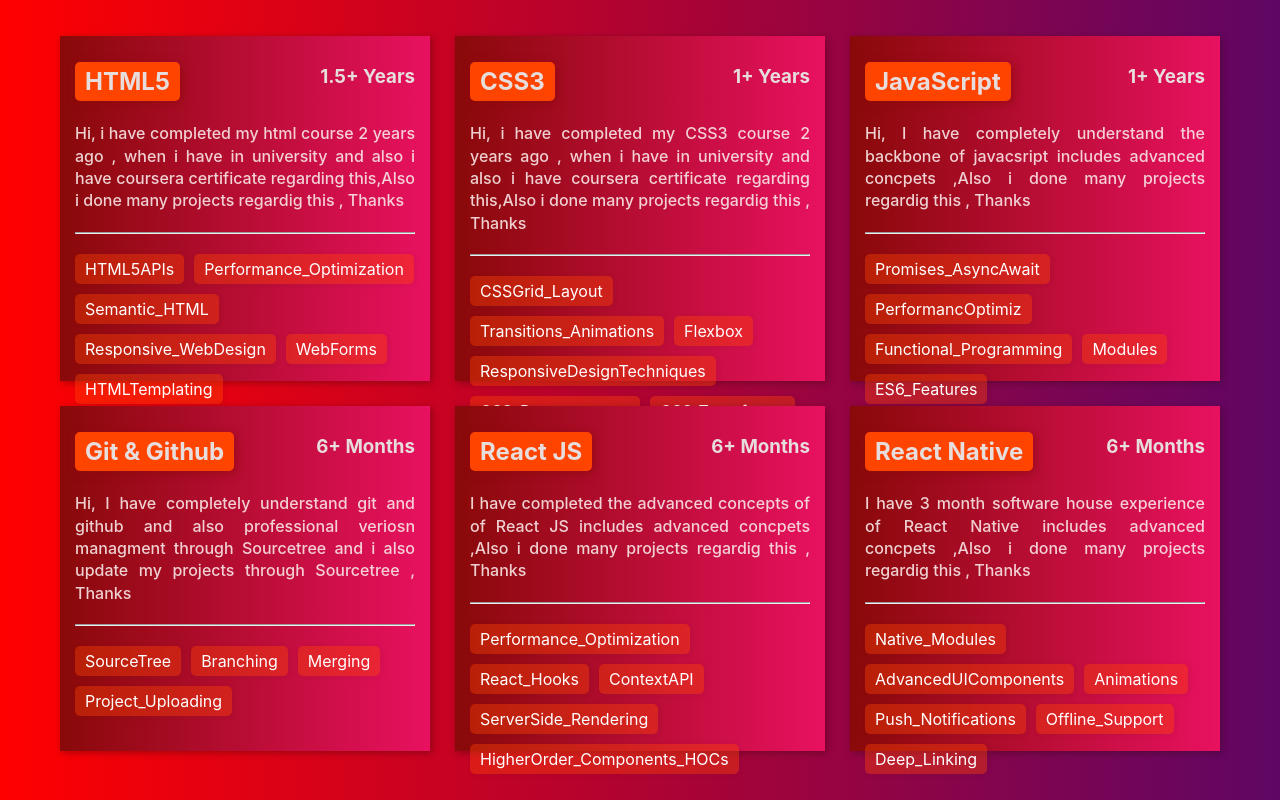
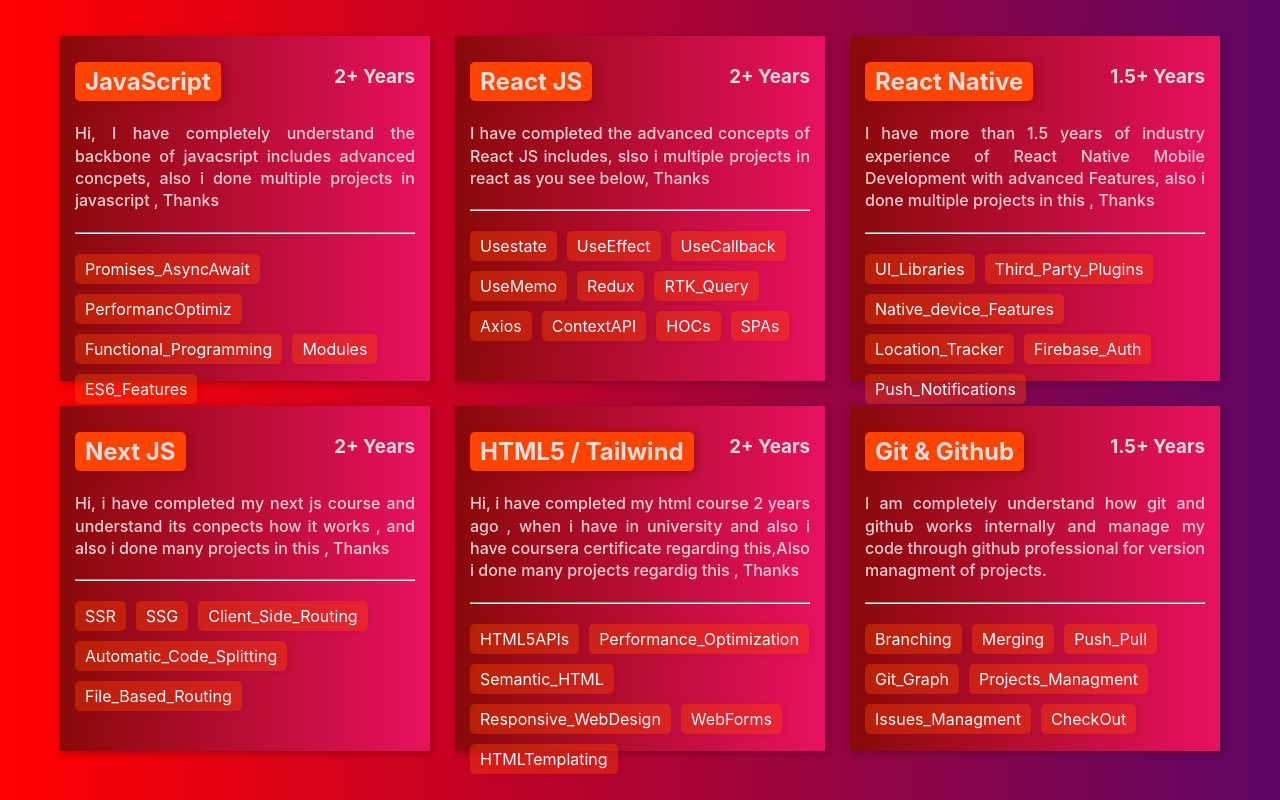
Before and after one commit to abrar0123/React_Web, a React (Create React App) app: page / in a window 1280 px wide. Shown: the part 660-1460 px from the top of the page. Built offline with nearby package versions, Linux system fonts and the light colour scheme.

Commit message:
update changes

```diff
--- a/src/components/courseSection/courseSection.js
+++ b/src/components/courseSection/courseSection.js
@@ -5,88 +5,53 @@
 
 const CourseSection = () => {
   const mycourses = [
-    {
-      id: 1,
-      name: "HTML5",
-      t: { a: { b: 20, a: 10, c: 30 } },
-      topics: {
-        HTML5APIs: [
-          "Geolocation API",
-          "Drag and Drop API",
-          " Web Storage API",
-          "Web Workers API",
-        ],
-        Performance_Optimization: [],
+    // {
+    //   id: 2,
+    //   name: "CSS3",
+    //   topics: {
+    //     CSSGrid_Layout: [
+    //       "reate complex and responsive layouts with ease",
+    //       "grid areas",
+    //       " rows and columns",
+    //       "using grid-based",
+    //       "alignment and positioning",
+    //     ],
+    //     Transitions_Animations: [
+    //       "transition",
+    //       "transform",
+    //       "keyframes, and animation",
+    //     ],
+    //     Flexbox: [
+    //       " build flexible and dynamic layouts,",
+    //       "align and distribute content within containers",
+    //       "handle responsive design challenges.",
+    //     ],
 
-        Semantic_HTML: ["Header", "Footer", "Nav", "article", "section"],
-        Responsive_WebDesign: [
-          "media queries",
-          "flexible grids",
-          "fluid images",
-        ],
-        WebForms: [
-          "form elements",
-          "form validation",
-          "handling form with JavaScript",
-        ],
-
-        HTMLTemplating: [
-          "resuable components",
-          "Handlebars",
-          "Mustache",
-          "JSX to generate dynamic HTML ",
-        ],
-      },
-      exp: "1.5+ Years",
-      des: "Hi, i have completed my html course 2 years ago , when i have in university and also i have coursera certificate regarding this,Also i done many projects regardig this , Thanks ",
-    },
-    {
-      id: 2,
-      name: "CSS3",
-      topics: {
-        CSSGrid_Layout: [
-          "reate complex and responsive layouts with ease",
-          "grid areas",
-          " rows and columns",
-          "using grid-based",
-          "alignment and positioning",
-        ],
-        Transitions_Animations: [
-          "transition",
-          "transform",
-          "keyframes, and animation",
-        ],
-        Flexbox: [
-          " build flexible and dynamic layouts,",
-          "align and distribute content within containers",
-          "handle responsive design challenges.",
-        ],
-
-        ResponsiveDesignTechniques: [
-          "media queries",
-          "fluid layouts",
-          "flexible images",
-          "mobile-first",
-          "desktop-first",
-        ],
-        CSS_Preprocessors: [
-          "Sass to improve productivity",
-          "organize stylesheets",
-          " use variables and mixins",
-          "leverage advanced features",
-          "nesting and inheritance",
-        ],
-        CSS_Transforms: [
-          "Applying 2D and 3D transformations to create interactive and visually appealing effects",
-          "scaling",
-          "rotating",
-          "skewing",
-          "translating",
-        ],
-      },
-      exp: "1+ Years",
-      des: "Hi, i have completed my CSS3 course 2 years ago , when i have in university and also i have coursera certificate regarding this,Also i done many projects regardig this , Thanks ",
-    },
+    //     ResponsiveDesignTechniques: [
+    //       "media queries",
+    //       "fluid layouts",
+    //       "flexible images",
+    //       "mobile-first",
+    //       "desktop-first",
+    //     ],
+    //     CSS_Preprocessors: [
+    //       "Sass to improve productivity",
+    //       "organize stylesheets",
+    //       " use variables and mixins",
+    //       "leverage advanced features",
+    //       "nesting and inheritance",
+    //     ],
+    //     CSS_Transforms: [
+    //       "Applying 2D and 3D transformations to create interactive and visually appealing effects",
+    //       "scaling",
+    //       "rotating",
+    //       "skewing",
+    //       "translating",
+    //     ],
+    //   },
+    //   exp: "1+ Years",
+    //   des: "Hi, i have completed my CSS3 course 2 years ago , when i have in university and also i have coursera certificate regarding this,Also i done many projects regardig this , Thanks ",
+    // },
     {
       id: 3,
       topics: {
@@ -129,82 +94,152 @@
           "graph traversal",
         ],
       },
-      name: "JavaScript",
-      exp: "1+ Years",
-      des: "Hi, I have completely understand the backbone of javacsript includes advanced concpets ,Also i done many projects regardig this , Thanks ",
+      name: "JavaScript ",
+      exp: "2+ Years",
+      des: "Hi, I have completely understand the backbone of javacsript includes advanced concpets, also i done multiple projects in javascript , Thanks ",
     },
-    {
-      id: 4,
 
-      name: "Git & Github",
-      topics: {
-        SourceTree: [],
-        Branching: [],
-        Merging: [],
-        Project_Uploading: [],
-      },
-      exp: "6+ Months",
-      des: "Hi, I have completely understand git and github and also professional veriosn managment through Sourcetree and i also update my projects through Sourcetree  , Thanks ",
-    },
     {
       id: 5,
       topics: {
-        Performance_Optimization: [
-          "memoization",
-          "useMemo, and useCallback",
-          "to prevent unnecessary renders",
-          " improve rendering speed",
-        ],
-        React_Hooks: [
-          "UseState",
-          "useContext",
-          "useReducer",
-          "useCallback",
-          " manage state and side effects",
-        ],
+        // Performance_Optimization: [
+        //   "memoization",
+        //   "useMemo, and useCallback",
+        //   "to prevent unnecessary renders",
+        //   " improve rendering speed",
+        // ],
+        Usestate: [],
+        UseEffect: [],
+        UseCallback: [],
+        UseMemo: [],
+        Redux: [],
+        RTK_Query: [],
+        Axios: [],
+
+        // React_Hooks: [
+        //   "UseState",
+        //   "useContext",
+        //   "useReducer",
+        //   "useCallback",
+        //   " manage state and side effects",
+        // ],
         ContextAPI: [
           "global state management",
           " avoid prop drilling",
           "in larger applications",
         ],
-        ServerSide_Rendering: [
-          "Next.js",
-          "improve initial page load time and SEO.",
-        ],
-        HigherOrder_Components_HOCs: [
-          "how to create reusable and composable components that enhance the functionality of other components.",
-        ],
+        HOCs: [],
+        SPAs: [],
+
+        // ServerSide_Rendering: [
+        //   "Next.js",
+        //   "improve initial page load time and SEO.",
+        // ],
+        // HigherOrder_Components_HOCs: [
+        //   "how to create reusable and composable components that enhance the functionality of other components.",
+        // ],
       },
       name: "React JS",
-      exp: "6+ Months",
-      des: "I have completed the advanced concepts of  of React JS includes advanced concpets ,Also i done many projects regardig this , Thanks ",
+      exp: "2+ Years",
+      des: "I have completed the advanced concepts of React JS includes, slso i multiple projects in react as you see below, Thanks ",
     },
     {
       id: 6,
       topics: {
-        Native_Modules: [
+        UI_Libraries: [],
+        // RN_Cli: [],
+        // RN_Expo: [],
+        Third_Party_Plugins: [],
+        Native_device_Features: [
           "native code of the target platform",
           "device-specific APIs",
           "functionality",
         ],
-        AdvancedUIComponents: [
-          "React Native Elements, React Native Paper, or styled-components to create custom, polished, and reusable UI components.",
-        ],
-        Animations: [
-          "Animated API to create smooth and interactive animations in your React Native apps.",
-        ],
+        Location_Tracker: [],
+        Firebase_Auth: [],
+        // AdvancedUIComponents: [
+        //   "React Native Elements, React Native Paper, or styled-components to create custom, polished, and reusable UI components.",
+        // ],
+        // Animations: [
+        //   "Animated API to create smooth and interactive animations in your React Native apps.",
+        // ],
         Push_Notifications: [
           "Firebase Cloud Messaging (FCM) or Apple Push Notification service (APNs).",
         ],
-        Offline_Support: ["AsyncStorage or SQLite to store and retrieve data"],
+        // Offline_Support: ["AsyncStorage or SQLite to store and retrieve data"],
 
-        Deep_Linking: [
-          "app to respond to specific URLs or links, enabling deep integration with the device's operating system.",
+        // Deep_Linking: [
+        //   "app to respond to specific URLs or links, enabling deep integration with the device's operating system.",
+        // ],
+      },
+      name: "React Native",
+      exp: "1.5+ Years",
+      des: "I have more than 1.5 years of industry experience of React Native Mobile Development with advanced Features, also i done multiple projects in this , Thanks ",
+    },
+    {
+      id: 7,
+      name: "Next JS ",
+      t: { a: { b: 20, a: 10, c: 30 } },
+      topics: {
+        SSR: [],
+        SSG: [],
+        Client_Side_Routing: [],
+        Automatic_Code_Splitting: [],
+        Automatic_Code_Splitting: [],
+        File_Based_Routing: [],
+      },
+      exp: "2+ Years",
+      des: "Hi, i have completed my next js course and understand its conpects how it works , and also i done many projects in this , Thanks ",
+    },
+    {
+      id: 1,
+      name: "HTML5 / Tailwind",
+      t: { a: { b: 20, a: 10, c: 30 } },
+      topics: {
+        HTML5APIs: [
+          "Geolocation API",
+          "Drag and Drop API",
+          " Web Storage API",
+          "Web Workers API",
+        ],
+        Performance_Optimization: [],
+
+        Semantic_HTML: ["Header", "Footer", "Nav", "article", "section"],
+        Responsive_WebDesign: [
+          "media queries",
+          "flexible grids",
+          "fluid images",
+        ],
+        WebForms: [
+          "form elements",
+          "form validation",
+          "handling form with JavaScript",
+        ],
+
+        HTMLTemplating: [
+          "resuable components",
+          "Handlebars",
+          "Mustache",
+          "JSX to generate dynamic HTML ",
         ],
       },
-      name: "React Native",
-      exp: "6+ Months",
-      des: "I have 3 month software house experience of React Native includes advanced concpets ,Also i done many projects regardig this , Thanks ",
+      exp: "2+ Years",
+      des: "Hi, i have completed my html course 2 years ago , when i have in university and also i have coursera certificate regarding this,Also i done many projects regardig this , Thanks ",
+    },
+    {
+      id: 4,
+      name: "Git & Github",
+      topics: {
+        Branching: [],
+        Merging: [],
+        Push_Pull: [],
+        Git_Graph: [],
+        Projects_Managment: [],
+        Issues_Managment: [],
+        CheckOut: [],
+      },
+      exp: "1.5+ Years",
+      des: "I am completely understand how git and github works internally and manage my code through github professional for version managment of projects. ",
     },
   ];
 
--- a/src/components/headersection/headersection.js
+++ b/src/components/headersection/headersection.js
@@ -35,12 +35,12 @@
             />
           </h2> */}
           <p>
-            Hi, I am Abrar-Hussain, I am professional Web developer and Mobile
-            Developer,
+            Hi, I am Abrar-Hussain, I am professional React developer and Mobile
+            Developer (React Native),
           </p>
           <p>
             My Qualification is BS (hons) in Software Engineering from the
-            university of Gujrat
+            university of Gujrat.
           </p>
           <p>Click to Visit my Latest Projects</p>
           <div style={{ marginTop: "50px" }}>
```
